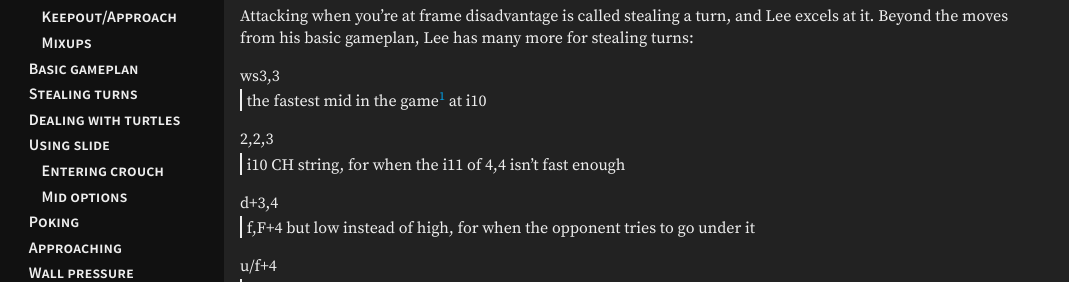
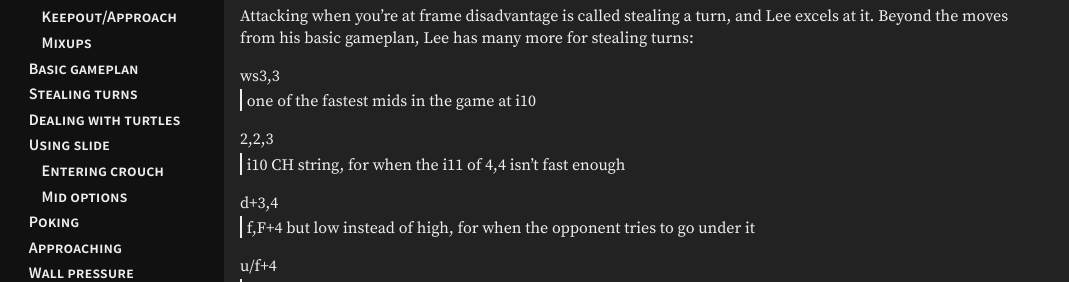
Before and after one commit to t7leeschool/t7leeschool.github.io, a Jekyll site: the page built from _pages/neutral.md, in a window 1280 px wide and 900 px high, scrolled down 3200 px. Shown: the part 172-454 px from the top of the window, without its empty margins (0-1069 px from the left). Built offline with Jekyll 4.4.1, drawn with Linux system fonts in a browser that asks for light colours; some of the changed text lies outside the part shown.

Commit message:
Don't mention ws3 as the fastest mid
Just say its "one of the fastest"

```diff
--- a/_pages/neutral.md
+++ b/_pages/neutral.md
@@ -167,7 +167,7 @@ excels at it. Beyond the moves from his basic gameplan, Lee has many more
 for stealing turns:
 
 ws3,3
-: the fastest mid in the game[^1] at i10
+: one of the fastest mids in the game at i10
 
 2,2,3
 : i10 CH string, for when the i11 of 4,4 isn't fast enough
@@ -409,6 +409,4 @@ recovers crouching. This is useful if you're interested in doing slide mixups.
 All HMS transitions are useful for this, but a transition with another purpose
 is preferable.
 
-[^1]: Apart from Yoshi's flash
-
 [^2]: 10 frames to get to full crouch with d/f; 3 frames to input d,D/F+3; and 16 frames for the slide itself.
```
